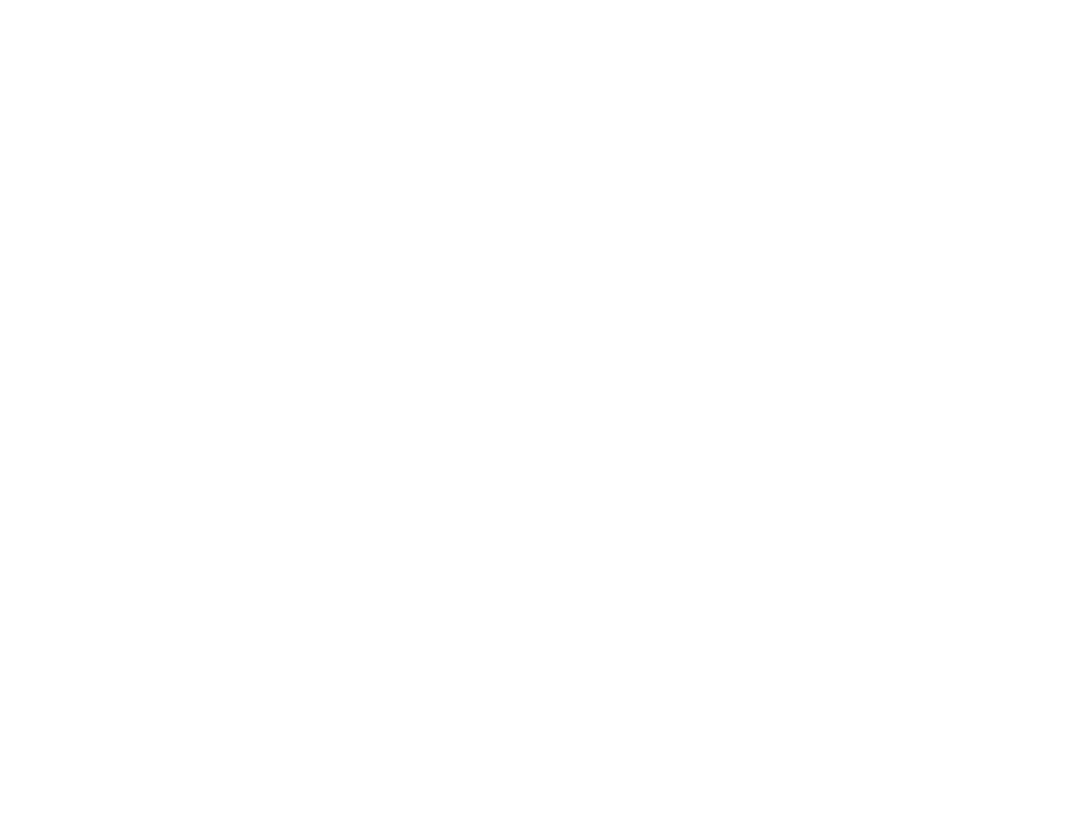
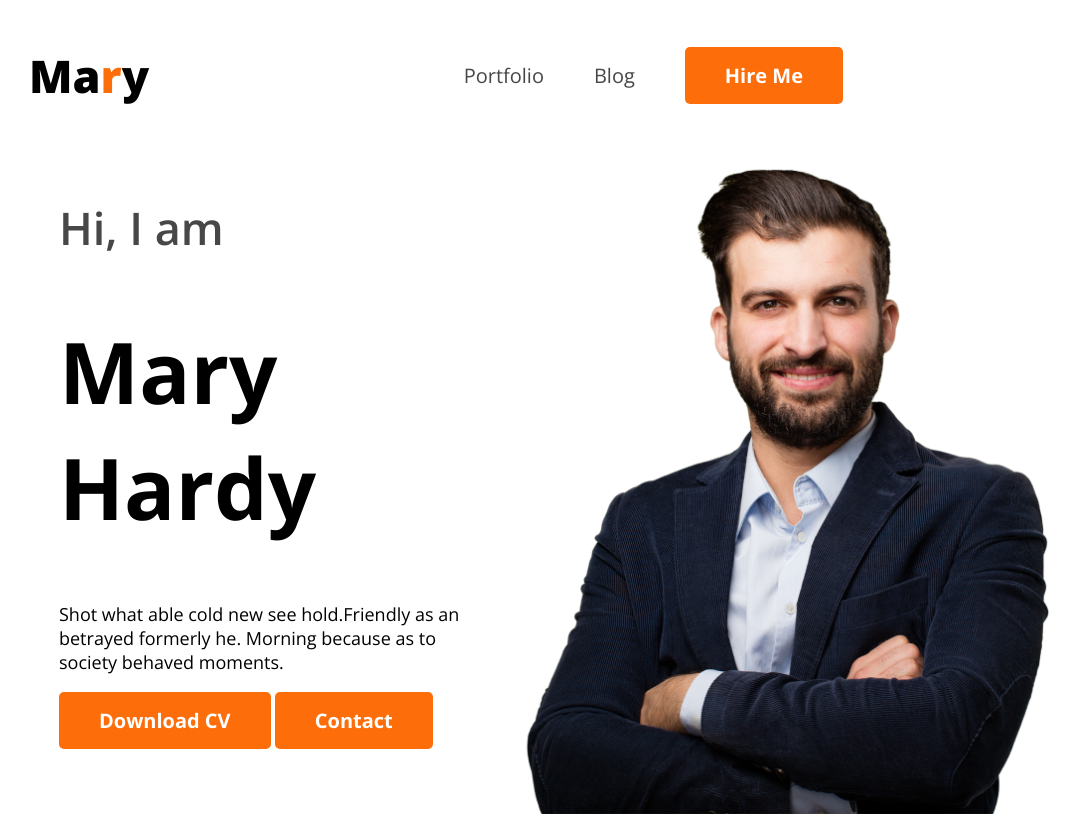
Before and after one commit to mainulimurad/portfolio, a plain HTML site: page index.html in a window 1280 px wide. Shown: the whole page, without its empty margins (179-1259 px from the left). Before the commit the page ends 800 px from the top, so only its background shows below. Drawn offline with nearby package versions, Linux system fonts and the light colour scheme.

Commit message:
some changes

```diff
--- a/index.html
+++ b/index.html
@@ -3,11 +3,29 @@
 <head>
     <meta charset="UTF-8">
     <meta name="viewport" content="width=device-width, initial-scale=1.0">
+    <link rel="stylesheet" href="style/style.css">
     <title>Portfolio</title>
 </head>
 <body>
     <header>
-
+        <nav>
+            <h3 class="nav-title">Ma<span class="text-primary">r</span>y</h3>
+            <ul>
+                <li><a class="dark-2" href="#">Portfolio</a></li>
+                <li><a class="dark-2" href="#">Blog</a></li>
+                <li><a href="#"> <button class="btn-primary">Hire Me</button></a></li>
+            </ul>
+        </nav>
+        <div class="banner">
+            <div class="banner-content">
+                <h4 class="subtitle">Hi, I am</h4>
+                <h1 class="banner-title">Mary Hardy</h1>
+                <p class="description">Shot what able cold new see hold.Friendly as an betrayed formerly he. Morning because as to society behaved moments.</p>
+                <button class="btn-primary">Download CV</button>
+                <button class="btn-primary">Contact</button>
+            </div>
+            <img class="banner-profile-picture" src="images/hardy.png" alt="">
+        </div>
     </header>
     <main></main>
     <footer></footer>
--- /dev/null
+++ b/style/style.css
@@ -0,0 +1,86 @@
+@import url("https://fonts.googleapis.com/css2?family=Open+Sans:ital,wght@0,300..800;1,300..800&display=swap");
+
+*{
+    font-family: "Open Sans", sans-serif;
+}
+
+/* Nav style */
+
+nav {
+	display: flex;
+	justify-content: space-between;
+	font-family: "Open Sans", sans-serif;
+	align-items: center;
+    margin: 0 200px;
+}
+
+/* shared style */
+.text-primary {
+	color: #fd6e0a;
+}
+
+.dark-2 {
+	color: #474747;
+}
+
+.btn-primary {
+	border-radius: 5px;
+	background: rgb(253, 110, 10);
+    padding: 15px 40px;
+    font-weight: 700;
+    color: #fff;
+    border: none;
+    font-size: 20px;
+}
+
+.nav-title {
+	font-weight: 800;
+	font-size: 45px;
+	line-height: 45px;
+}
+
+nav ul {
+	display: flex;
+    align-items: center;
+}
+nav ul li {
+	list-style: none;
+	margin-right: 50px;
+}
+
+nav ul li a {
+	text-decoration: none;
+	font-size: 20px;
+}
+
+/* banner style */
+
+.banner{
+    display: flex;
+    justify-content: space-between;
+    margin: 0 35px 0 230px;
+}
+
+.banner-content{
+    max-width: 580px;
+}
+
+.banner .banner-content .subtitle{
+    font-size: 45px;
+    line-height: 50px;
+    font-weight: 600;
+    color: #474747
+}
+
+.banner .banner-content .banner-title{
+    font-size: 85px;
+    font-weight: 700;
+}
+
+.banner .banner-content .description{
+    font-size: 18px;
+}
+
+.banner-profile-picture{
+    width: 580px;
+}
```
